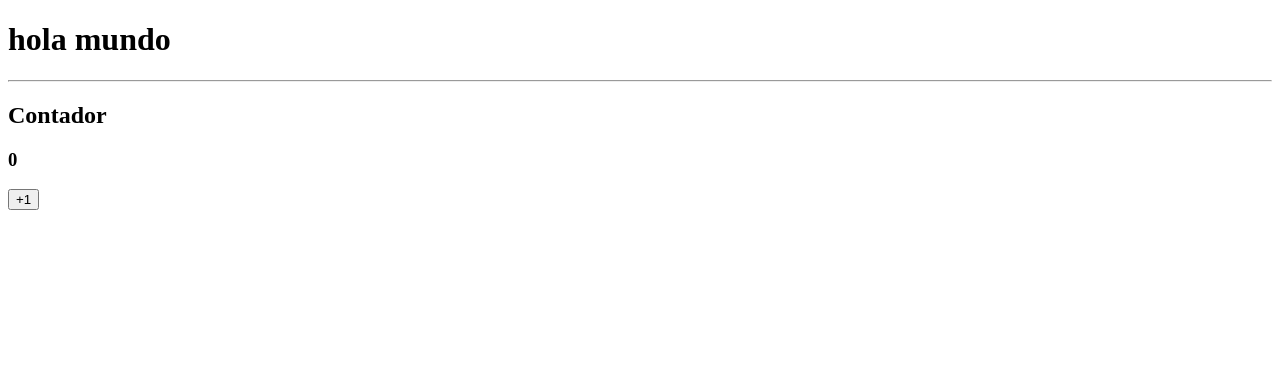
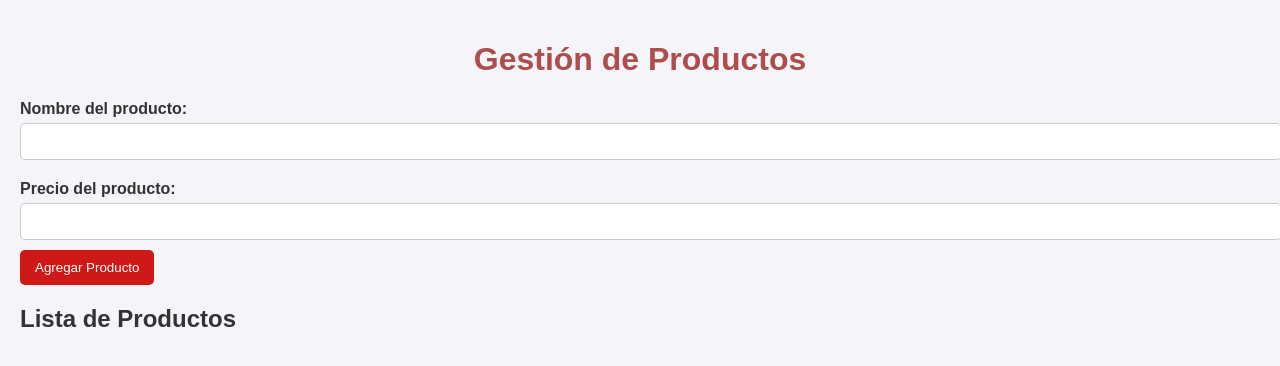
Before and after one commit to Goddzy/pv_tp3_grupo04, a React (Vite) app: page / in a window 1280 px wide. Shown: the top 366 px of the page. Built offline with nearby package versions, Linux system fonts and the light colour scheme.

Commit message:
ejercicio 1 realizado por CariEnriqueGustavo

```diff
--- a/src/App.jsx
+++ b/src/App.jsx
@@ -1,14 +1,53 @@
-import TituloPrincipal from "./components/TituloPrincipal"
-import Contador from "./components/Contador"
-//En react se usan componentes, la mayoría de veces se utilizan los funcionales. Existen los componentes funcionales y componentes de clases (ya no se usan casi)
-function App() {
-  return (
-      <>
-        <TituloPrincipal/>
-        <hr />
-        <Contador/>
-      </>
-    )
-}
+import React, { useState } from "react";
+import './index.css'; // Importar el archivo de estilos
 
-export default App
+const App = () => {
+    const [productos, setProductos] = useState([]); // Lista de productos
+    const [nombre, setNombre] = useState(""); // Nombre del producto
+    const [precio, setPrecio] = useState(""); // Precio del producto
+
+    const manejarEnvio = (e) => {
+        e.preventDefault();
+        if (nombre && precio) {
+            const nuevoProducto = { nombre, precio: parseFloat(precio).toFixed(2) };
+            setProductos([...productos, nuevoProducto]); // Agregar el nuevo producto a la lista
+            setNombre(""); // Limpiar el campo de nombre
+            setPrecio(""); // Limpiar el campo de precio
+        }
+    };
+
+    return (
+        <div className="contenedor">
+            <h1 className="titulo">Gestión de Productos</h1>
+            <form onSubmit={manejarEnvio} className="formulario">
+                <label htmlFor="nombre">Nombre del producto:</label>
+                <input
+                    type="text"
+                    id="nombre"
+                    value={nombre}
+                    onChange={(e) => setNombre(e.target.value)}
+                    required
+                />
+                <label htmlFor="precio">Precio del producto:</label>
+                <input
+                    type="number"
+                    id="precio"
+                    value={precio}
+                    onChange={(e) => setPrecio(e.target.value)}
+                    required
+                />
+                <button type="submit">Agregar Producto</button>
+            </form>
+            <h2 className="subtitulo">Lista de Productos</h2>
+            <ul className="lista">
+                {productos.map((producto, indice) => (
+                    <li key={indice} className="elemento-lista">
+                        {producto.nombre} - ${producto.precio}
+                    </li>
+                ))}
+            </ul>
+        </div>
+    );
+};
+
+export default App;
--- /dev/null
+++ b/src/index.css
@@ -0,0 +1,64 @@
+body {
+    font-family: Arial, sans-serif;
+    background-color: #f4f4f9;
+    color: #333;
+    margin: 0;
+    padding: 20px;
+}
+
+h1 {
+    text-align: center;
+    color: #af4c4c;
+}
+
+.container {
+    max-width: 600px;
+    margin: 0 auto;
+    padding: 20px;
+    background: #fff;
+    border-radius: 10px;
+    box-shadow: 0 2px 10px rgba(0, 0, 0, 0.1);
+}
+
+.form {
+    margin-bottom: 20px;
+}
+
+label {
+    display: block;
+    margin: 10px 0 5px;
+    font-weight: bold;
+}
+
+input {
+    width: 100%;
+    padding: 10px;
+    margin-bottom: 10px;
+    border: 1px solid #ccc;
+    border-radius: 5px;
+}
+
+button {
+    background-color: #d11818;
+    color: #fff;
+    border: none;
+    padding: 10px 15px;
+    border-radius: 5px;
+    cursor: pointer;
+}
+
+button:hover {
+    background-color: #45a049;
+}
+
+ul {
+    list-style: none;
+    padding: 0;
+}
+
+ul li {
+    background: #e8e8e8;
+    margin: 5px 0;
+    padding: 10px;
+    border-radius: 5px;
+}
--- a/src/main.jsx
+++ b/src/main.jsx
@@ -1,5 +1,7 @@
 import { StrictMode } from 'react'
 import { createRoot } from 'react-dom/client'
+//import './app.css'
+import './index.css'
 import App from './App.jsx'
 
 createRoot(document.getElementById('root')).render(
```
Also changed, not shown: index.html (line endings or trailing spaces), src/index.jsx (added).
